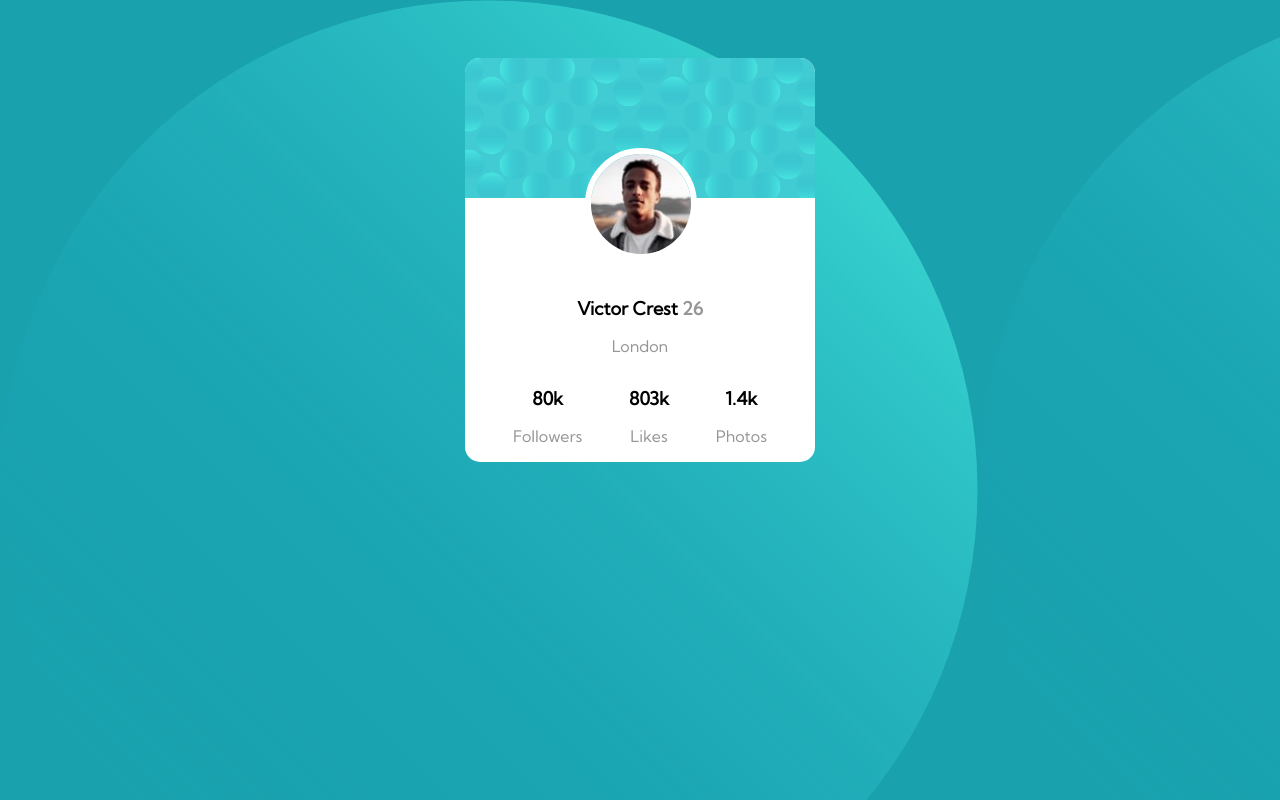
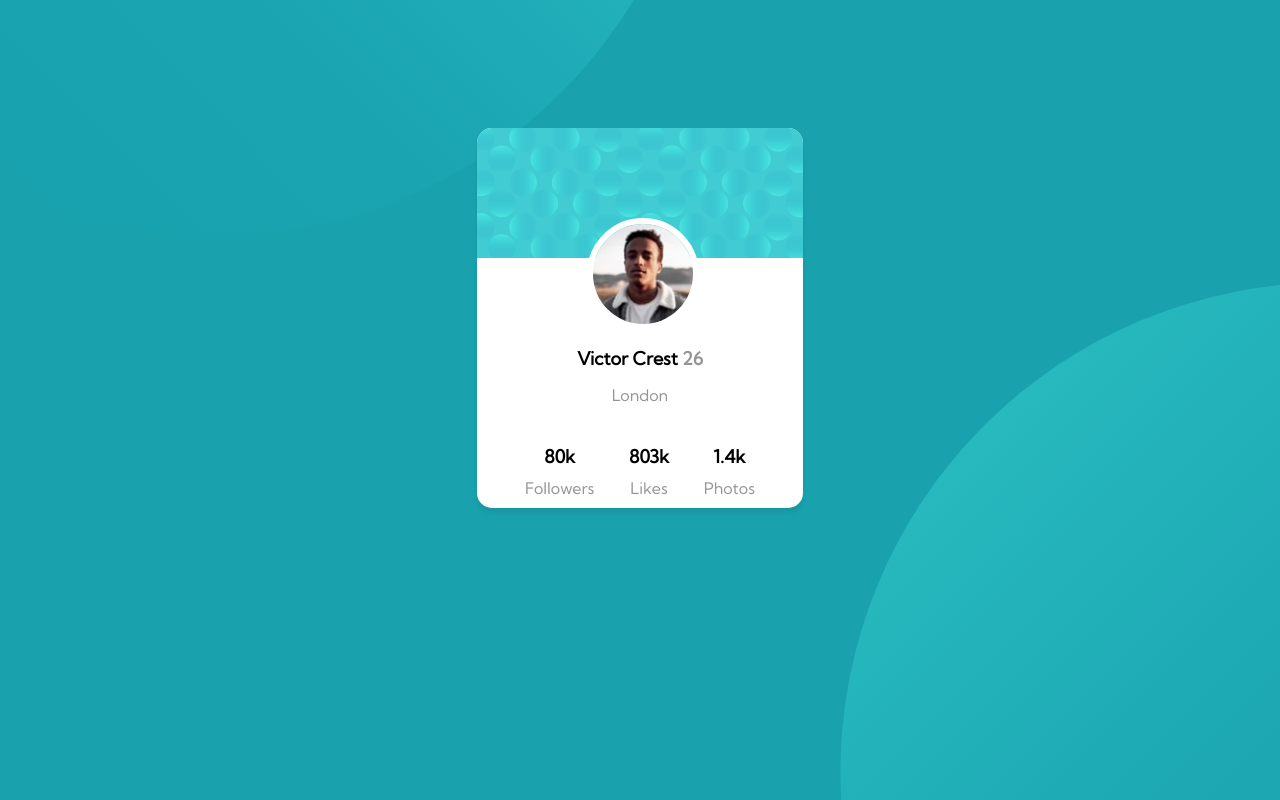
Before and after one commit to nprietoc/project-card-component, a plain HTML site: page index.html in a window 1280 px wide. Drawn offline with Linux system fonts and the light colour scheme; files whose address does not match are found by name.

Commit message:
changes css: *background *margin and padding in tags h2 and .descriptiva *some details in the stylesheet

```diff
--- a/src/css/styles.css
+++ b/src/css/styles.css
@@ -1,7 +1,9 @@
 .principal{
-    background: hsl(185, 75%, 39%);
+    background-color: hsl(185, 75%, 39%);
+    background-image: url('../img/bg-pattern-top.svg'), url('../img/bg-pattern-bottom.svg');
+    background-repeat: no-repeat, no-repeat;
+    background-position: right 45vw bottom 50vh, top 22vw left 105vh;
     font-family: 'Kumbh Sans', sans-serif;
-    background-image: url(file:///C:/Users/Dell/AppData/Local/Temp/Rar$DIa0.571/bg-pattern-top.svg);
 
 }
 
@@ -14,14 +16,17 @@
 
 .card{
     background-color: white;
-    margin: 50px 80px 50px 80px;
+    margin: 120px 80px 120px 80px;
     position: relative;
     border-radius: 15px;
+    width: 326px;
+    box-shadow: 0px 5px 5px rgba(0, 0, 0, 0.075);
 }
 
 .card-head{
     border-top-left-radius: 15px;
     border-top-right-radius: 15px;
+    width: 326px;
 }
 
 .imagen-head{
@@ -30,13 +35,13 @@
     border-radius: 150px;
     position: absolute;
     top: 90px;
-    left: 120px;
+    left: 110px;
     border: 6px solid white;
 }
 
 .nombre-card{
     text-align: center;
-    padding-top: 80px;
+    padding-top: 70px;
     font-size: 18px;
 }
 
@@ -47,11 +52,11 @@ span{
 .pais{
     text-align: center;
     color: hsl(0, 0%, 59%);
+    margin: 15px 0px 40px;
 }
 
 .footer{
     display: flex;
-    /* margin: 20px 20px 20px 20px; */
     justify-content: space-between;
     padding: 0 3rem;
 }
@@ -62,8 +67,10 @@ span{
 
 h2{
     font-size: 18px;
+    margin: 0px;
 }
 
 .descriptiva{
     color: hsl(0, 0%, 59%);
+    margin: 10px auto;
 }
```
